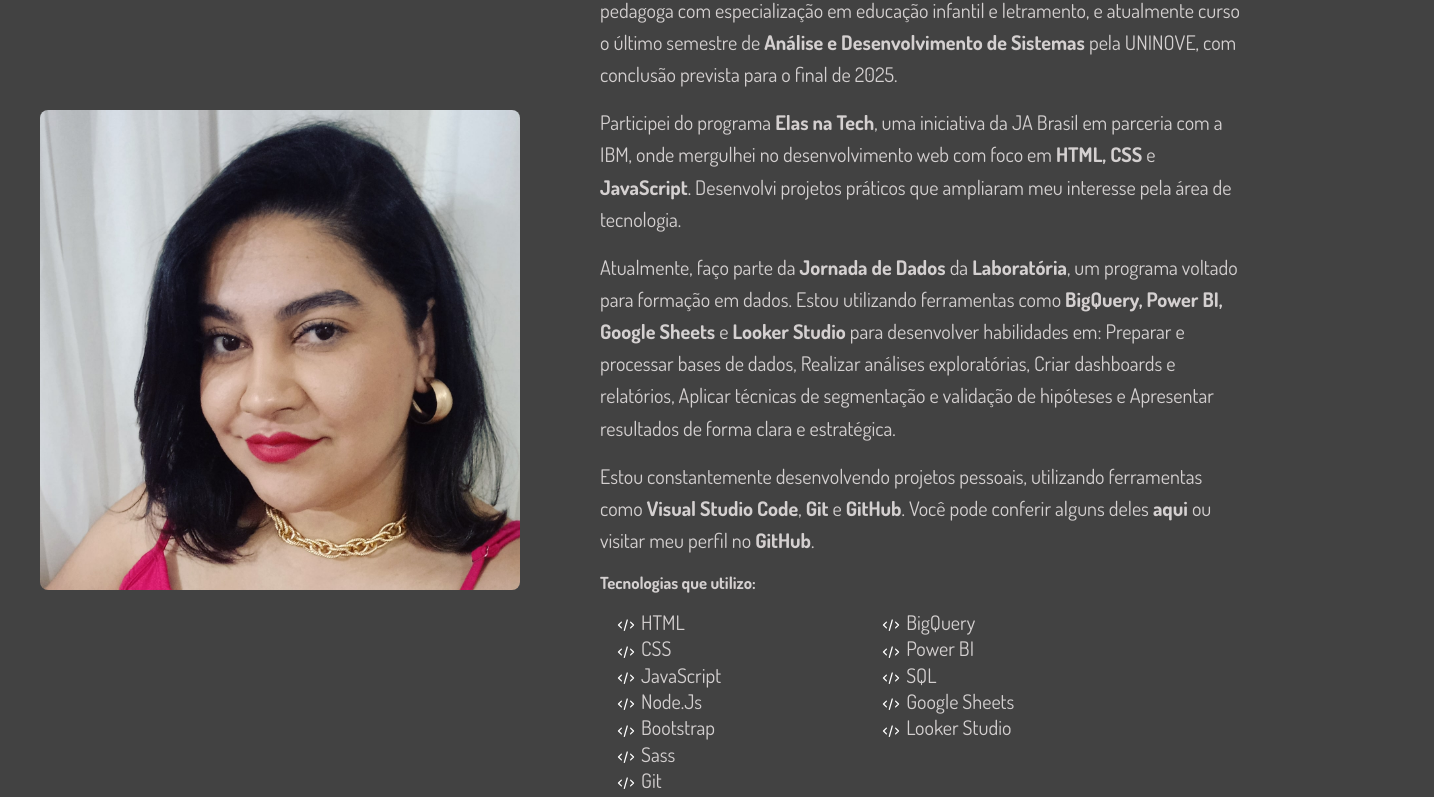
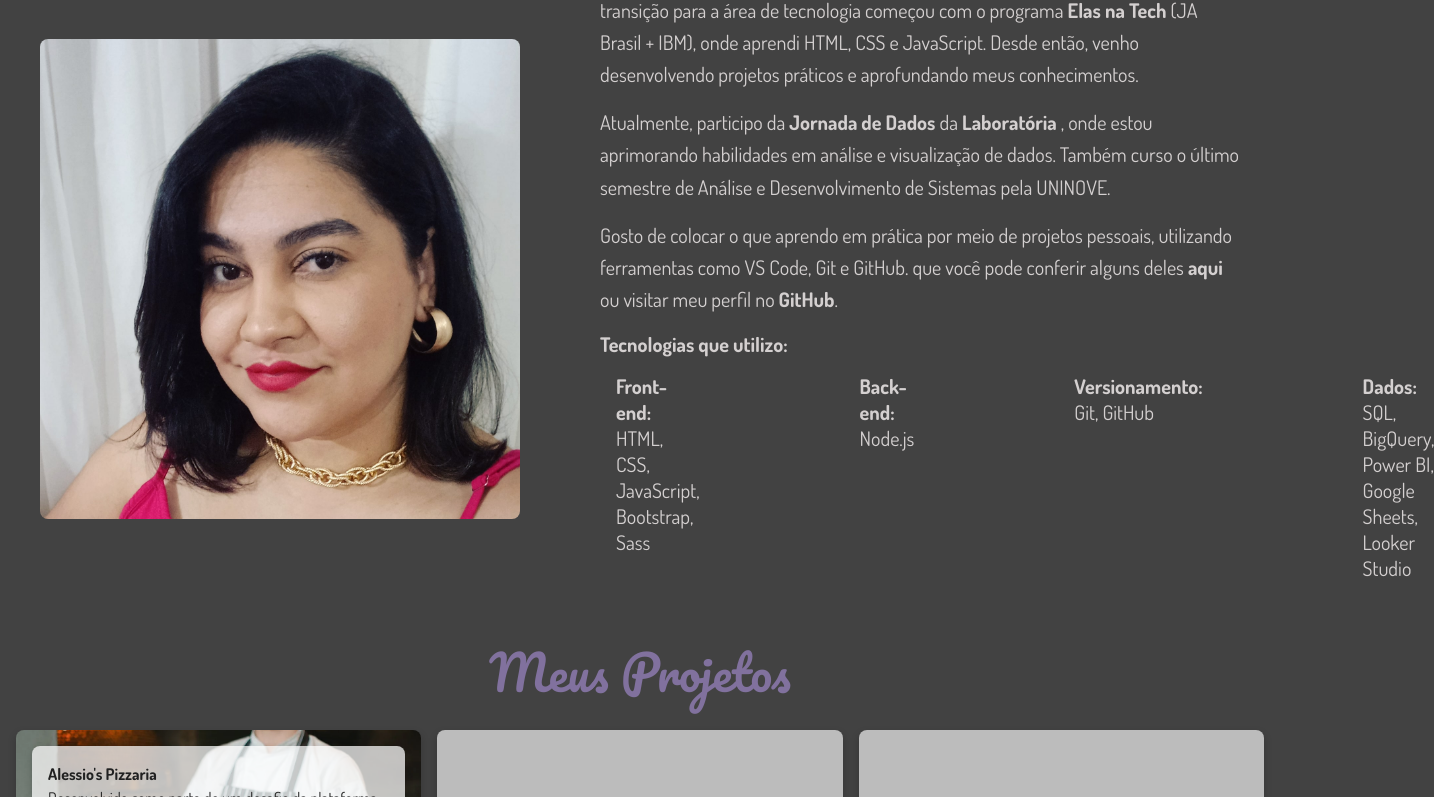
Before and after one commit to tha-lira/portfolio, a plain HTML site: page index.html in a window 1280 px wide. Shown: the part 813-1610 px from the top of the page, 1434 px wide, since content can reach past the window. Drawn offline with Linux system fonts and the light colour scheme; a web font is replaced by a local one.

Commit message:
correção navbar

```diff
--- a/index.html
+++ b/index.html
@@ -61,47 +61,28 @@
 
     <!-- Sobre -->
     <section class="about-section" id="about">
-
+      <h4 class="about-section__title text-center">Sobre mim</h4>
       <div class="about-section__box">
         <div class="about-section__image"></div>
         <div class="about-section__txt">
-          <h4 class="about-section__title">Sobre mim</h4>
           <p class="about-section__text">
-            Meu nome é <strong>Thais Lira</strong>, tenho 31 anos e moro no extremo leste de São Paulo. Sou pedagoga com especialização em educação infantil e letramento, e atualmente curso o último semestre de <strong>Análise e Desenvolvimento de Sistemas</strong> pela UNINOVE, com conclusão prevista para o final de 2025.
+            Olá! Sou <strong>Thais Lira</strong>, pedagoga com especialização em educação infantil. Minha transição para a área de tecnologia começou com o programa <strong>Elas na Tech </strong>(JA Brasil + IBM), onde aprendi HTML, CSS e JavaScript. Desde então, venho desenvolvendo projetos práticos e aprofundando meus conhecimentos.
           </p>
 
           <p class="about-section__text">
-            Participei do programa <strong>Elas na Tech</strong>, uma iniciativa da JA Brasil em parceria com a IBM, onde mergulhei no desenvolvimento web com foco em <strong>HTML, CSS</strong> e <strong>JavaScript</strong>. Desenvolvi projetos práticos que ampliaram meu interesse pela área de tecnologia.
+            Atualmente, participo da <strong>Jornada de Dados</strong> da <strong>Laboratória</strong> , onde estou aprimorando habilidades em análise e visualização de dados. Também curso o último semestre de Análise e Desenvolvimento de Sistemas pela UNINOVE.
           </p>
 
           <p class="about-section__text">
-            Atualmente, faço parte da <strong>Jornada de Dados</strong> da <strong>Laboratória</strong>, um programa voltado para formação em dados. Estou utilizando ferramentas como <strong>BigQuery, Power BI, Google Sheets</strong> e <strong>Looker Studio</strong> para desenvolver habilidades em:
-            Preparar e processar bases de dados, Realizar análises exploratórias, Criar dashboards e relatórios, Aplicar técnicas de segmentação e validação de hipóteses e Apresentar resultados de forma clara e estratégica.
+            Gosto de colocar o que aprendo em prática por meio de projetos pessoais, utilizando ferramentas como VS Code, Git e GitHub. que você pode conferir alguns deles <a href="#projects">aqui</a> ou visitar meu perfil no <a href="https://github.com/tha-lira" target="_blank">GitHub</a>.
           </p>
 
-          <p class="about-section__text">
-            Estou constantemente desenvolvendo projetos pessoais, utilizando ferramentas como <strong>Visual Studio Code</strong>, <strong>Git</strong> e <strong>GitHub</strong>. Você pode conferir alguns deles <a href="#projects">aqui</a> ou visitar meu perfil no <a href="https://github.com/tha-lira" target="_blank">GitHub</a>.
-          </p>
-
-          <h5 class="about-section__subtitle">Tecnologias que utilizo:</h5>
+          <h4 class="about-section__subtitle">Tecnologias que utilizo:</h5>
           <div class="about-section__list">
-            <ul>
-              <li>HTML</li>
-              <li>CSS</li>
-              <li>JavaScript</li>
-              <li>Node.Js</li>
-              <li>Bootstrap</li>
-              <li>Sass</li>
-              <li>Git</li>
-              <li>GitHub</li>
-            </ul>
-            <ul>
-              <li>BigQuery</li>
-              <li>Power BI</li>
-              <li>SQL</li>
-              <li>Google Sheets</li>
-              <li>Looker Studio</li>
-            </ul>
+            <p><strong>Front-end:</strong> HTML, CSS, JavaScript, Bootstrap, Sass</p>
+            <p><strong>Back-end:</strong> Node.js</p>
+            <p><strong>Versionamento:</strong> Git, GitHub</p>
+            <p><strong>Dados:</strong> SQL, BigQuery, Power BI, Google Sheets, Looker Studio</p>
           </div>
         </div>
       </div>
@@ -110,7 +91,6 @@
     <!-- Projetos -->
     <section class="portfolio-section" id="projects">
       <div class="portfolio__header">
-        <h2 class="portfolio__title">Portfólio</h2>
         <h3 class="portfolio__subtitle">Meus Projetos</h3>
       </div>
 
@@ -249,7 +229,7 @@
     <ul class="section-bottom__list">
       <li class="section-bottom__item"><a href="#about">Sobre</a></li>
       <li class="section-bottom__item"><a href="#projects">Projetos</a></li>
-      <li class="section-bottom__item"><a href="#home">Skills</a></li>
+      <li class="section-bottom__item"><a href="#about">Skills</a></li>
       <li class="section-bottom__item"><a href="#contact">Contatos</a></li>
     </ul>
 
@@ -263,12 +243,6 @@
       <button type="submit" class="contact-form__button">Enviar</button>
     </form>
 
-
-
-    <a href="#main" class="section-bottom__btn" aria-label="Voltar ao topo">
-      <i class="fa-solid fa-arrow-up"></i>
-    </a>
-
   </section>
   <!--Footer-->
   <footer class="footer">
```
